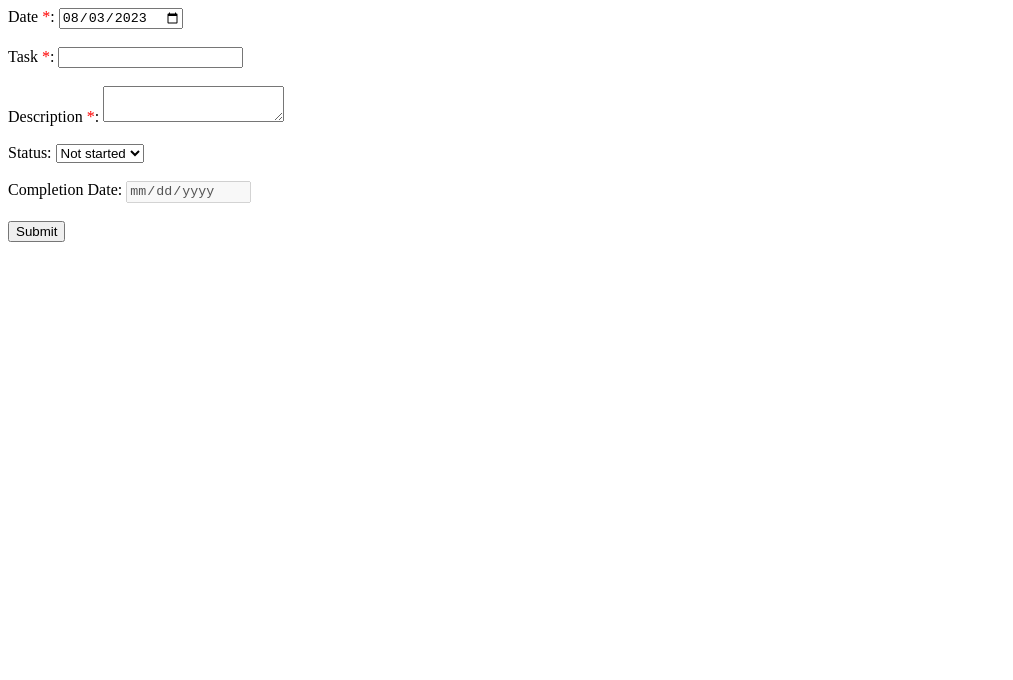
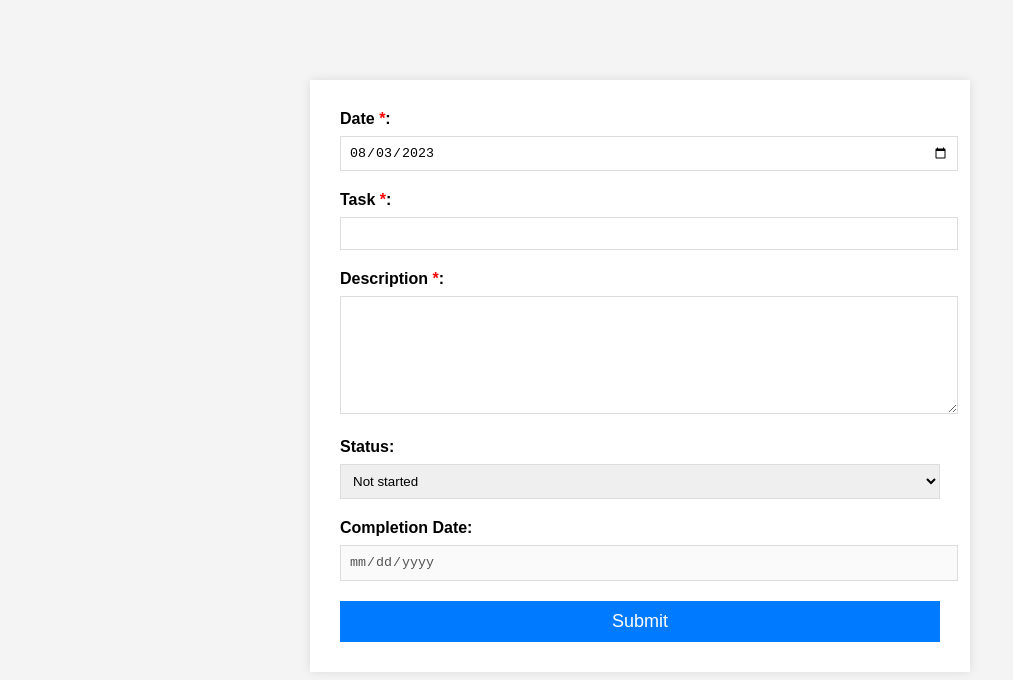
Before and after one commit to mbagnara/DailyTasks, a plain HTML site: page index.html in a window 1280 px wide. Shown: the whole page, without its empty margins (0-1013 px from the left). Drawn offline with Linux system fonts and the light colour scheme.

Commit message:
Added css to improve the look of the page

```diff
--- a/index.html
+++ b/index.html
@@ -5,21 +5,65 @@
     <meta name="viewport" content="width=device-width, initial-scale=1.0">
     <title>Daily Tasks Tracker</title>
     <style>
+        body {
+            font-family: Arial, sans-serif;
+            background-color: #f4f4f4;
+            margin: 0 auto;
+            padding: 40px;
+        }
+        #task-form {
+            background: #fff;
+            padding: 30px;
+            max-width: 600px;
+            margin: 40px auto;
+            box-shadow: 0 0 10px rgba(0, 0, 0, 0.1);
+        }
+        label {
+            display: block;
+            margin-bottom: 8px;
+            font-weight: bold;
+        }
+        input[type="text"],
+        input[type="date"],
+        textarea,
+        select {
+            width: 100%;
+            padding: 8px;
+            margin-bottom: 20px;
+            border: 1px solid #ddd;
+        }
+        textarea {
+            resize: vertical;
+            min-height: 100px;
+        }
         .mandatory {
             color: red;
+        }
+        input[type="submit"] {
+            display: block;
+            width: 100%;
+            padding: 10px;
+            background-color: #007BFF;
+            color: white;
+            border: none;
+            cursor: pointer;
+            font-size: 18px;
+        }
+        input[type="submit"]:hover {
+            background-color: #0056b3;
         }
     </style>
 </head>
 <body>
     <form id="task-form">
         <label>Date <span class="mandatory">*</span>:</label>
-        <input type="date" id="date" name="date" value="" required><br><br>
+        <input type="date" id="date" name="date" required><br>
 
         <label>Task <span class="mandatory">*</span>:</label>
-        <input type="text" id="task" name="task" required><br><br>
+        <input type="text" id="task" name="task" required><br>
 
         <label>Description <span class="mandatory">*</span>:</label>
-        <textarea id="description" name="description" required></textarea><br><br>
+        <textarea id="description" name="description" required></textarea><br>
 
         <label>Status:</label>
         <select id="status" name="status">
@@ -27,10 +71,10 @@
             <option value="WIP">WIP</option>
             <option value="Completed">Completed</option>
             <option value="Cancelled">Cancelled</option>
-        </select><br><br>
+        </select><br>
 
         <label>Completion Date:</label>
-        <input type="date" id="completionDate" name="completionDate" disabled required><br><br>
+        <input type="date" id="completionDate" name="completionDate" disabled required><br>
 
         <input type="submit" value="Submit">
     </form>
```
